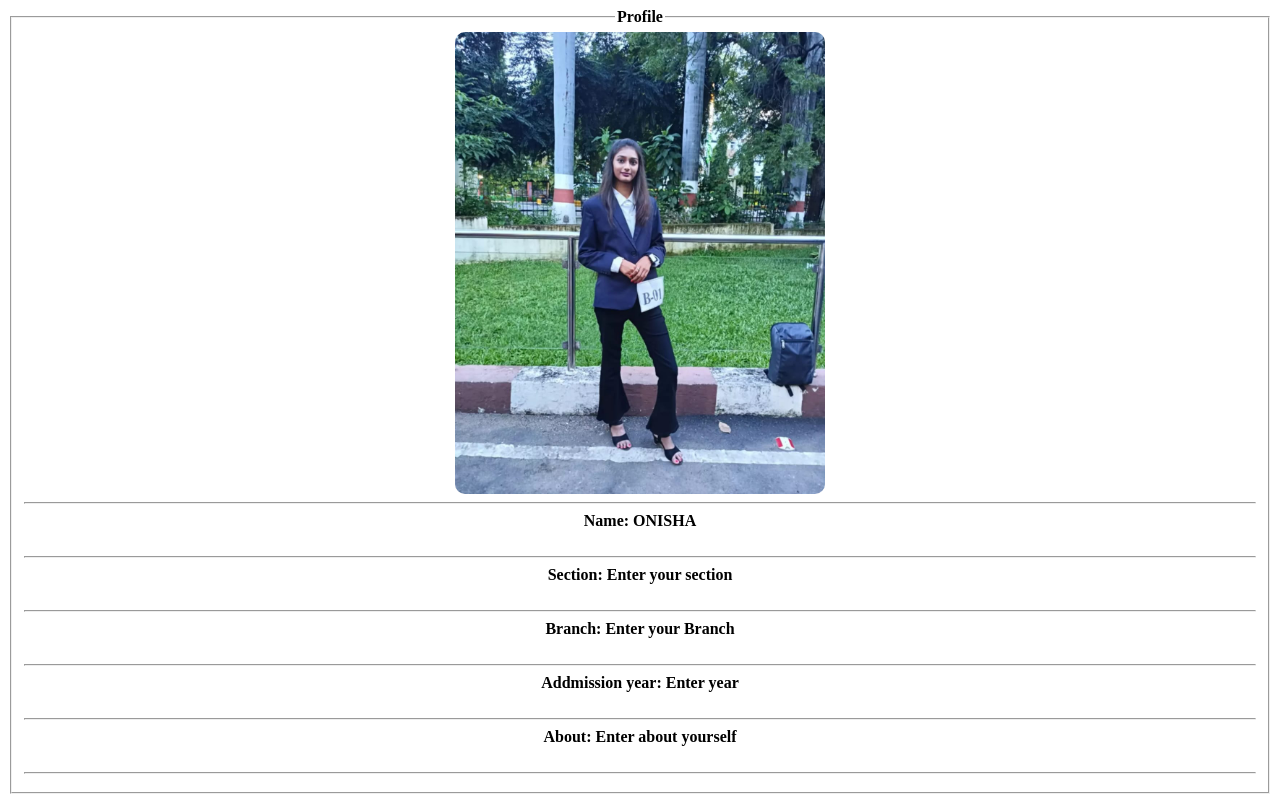
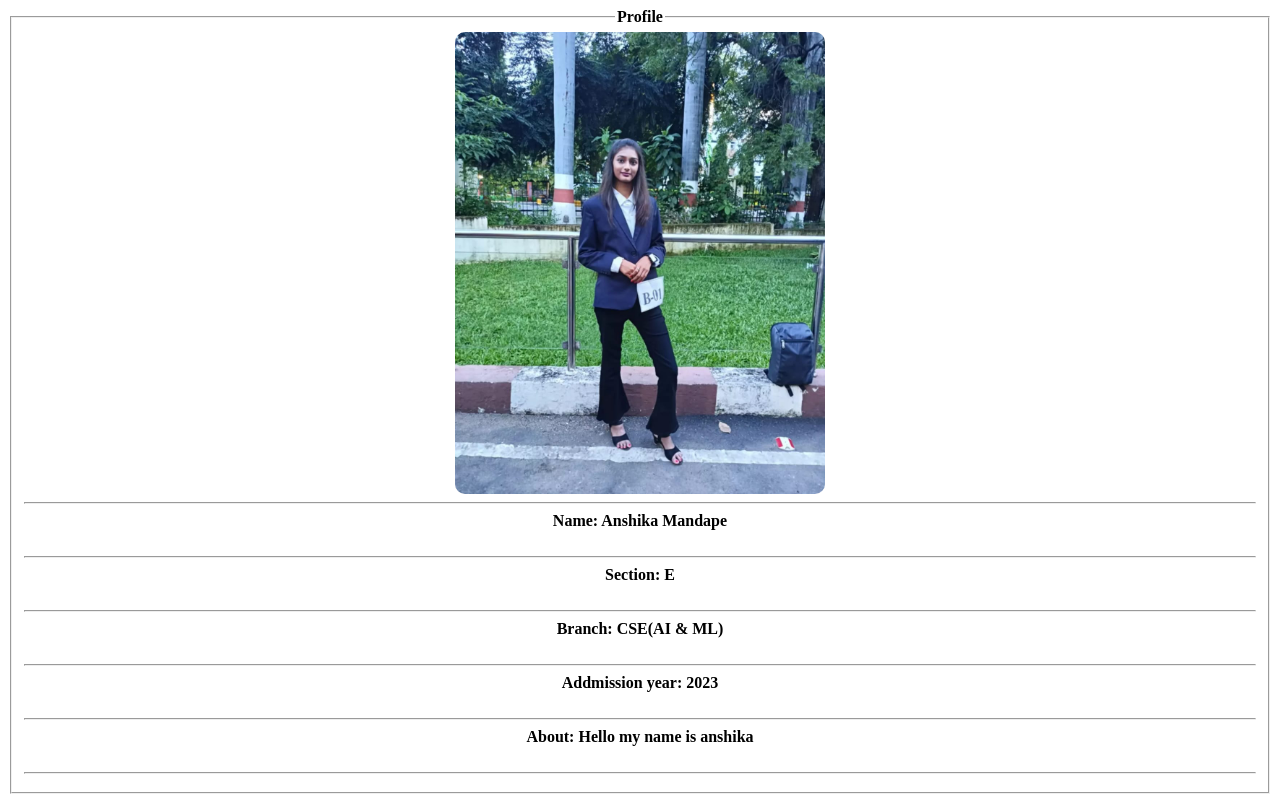
Before and after one commit to AnshikaMandape/html, a plain HTML site: page index.html in a window 1280 px wide. Drawn offline with Linux system fonts and the light colour scheme.

Commit message:
Update index.html

```diff
--- a/index.html
+++ b/index.html
@@ -11,15 +11,15 @@
         <center>
         <b>
         <span>Name:</span>
-        <span>ONISHA</span><br><br><hr>
+        <span>Anshika Mandape</span><br><br><hr>
         <span>Section:</span>
-        <span>Enter your section</span><br><br><hr>
+        <span> E </span><br><br><hr>
         <span>Branch:</span>
-        <span>Enter your Branch</span><br><br><hr>
+        <span> CSE(AI & ML)</span><br><br><hr>
         <span>Addmission year:</span>
-        <span>Enter year</span><br><br><hr>
+        <span> 2023 </span><br><br><hr>
         <span>About:</span>
-        <span>Enter about yourself</span><br><br><hr>
+        <span> Hello my name is anshika </span><br><br><hr>
 
             </b>
         </center>
```
